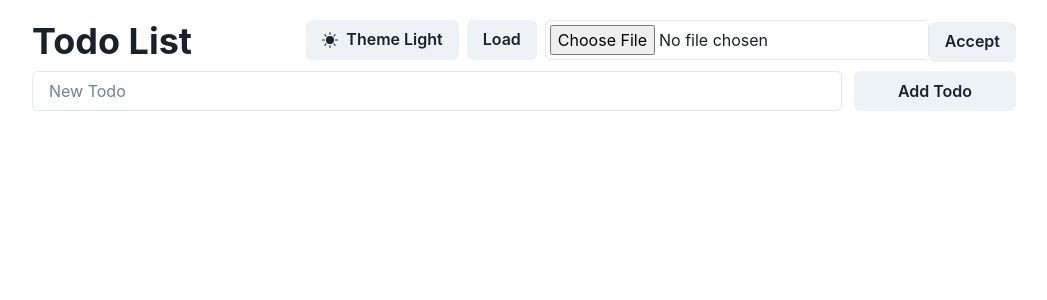
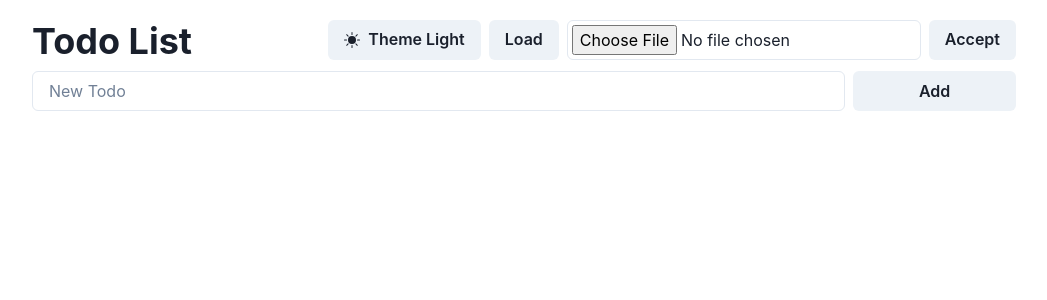
Before and after one commit to NanoB0tt/Todos, a React (Vite) app: page / in a window 1280 px wide. Both pictures are taken after a click on the button "Load". Shown: the top 300 px of the page, without its empty margins (116-1163 px from the left). Built offline with nearby package versions, Linux system fonts and the light colour scheme.

Commit message:
added IvalidAlert

```diff
--- /dev/null
+++ b/src/components/InvalidTodoAlert/InvalidTodoAlert.tsx
@@ -0,0 +1,50 @@
+import { AlertDialog, AlertDialogBody, AlertDialogContent, AlertDialogFooter, AlertDialogHeader, AlertDialogOverlay, Button, Code, useDisclosure } from "@chakra-ui/react";
+import { useRef } from "react";
+
+interface Props {
+  isOpen: boolean;
+  onClose: () => void;
+}
+
+const InvalidTodoAlert = ({ isOpen, onClose }: Props) => {
+
+  const cancelRef = useRef<any>()
+
+  return (
+    <>
+      <AlertDialog
+        isOpen={isOpen}
+        leastDestructiveRef={cancelRef}
+        onClose={onClose}
+        isCentered
+        motionPreset="slideInBottom"
+      >
+        <AlertDialogOverlay>
+          <AlertDialogContent>
+            <AlertDialogHeader fontSize='lg' fontWeight='bold'>
+              Invalid Todo
+            </AlertDialogHeader>
+
+            <AlertDialogBody>
+              Try with something like:
+              <Code>
+                [&#123;
+                task: task1,
+                done: true
+                &#125;]
+              </Code>
+            </AlertDialogBody>
+
+            <AlertDialogFooter>
+              <Button colorScheme='red' onClick={onClose} ml={3}>
+                Delete
+              </Button>
+            </AlertDialogFooter>
+          </AlertDialogContent>
+        </AlertDialogOverlay>
+      </AlertDialog>
+    </>
+  )
+}
+
+export default InvalidTodoAlert;
--- a/src/components/LoadTodo/LoadTodo.tsx
+++ b/src/components/LoadTodo/LoadTodo.tsx
@@ -1,51 +1,50 @@
-import { ChangeEvent, useState } from "react";
-import { Button, Input } from "@chakra-ui/react";
+import { useState } from "react";
+import { Box, Button, Input, useDisclosure } from "@chakra-ui/react";
 import { shallow } from "zustand/shallow";
-import { nanoid } from "nanoid";
-import { Todo, UseTodoStore } from "../../stores/TodoStore";
+import { UseTodoStore } from "../../stores/TodoStore";
+import { handleFile, makeTodoFromLoad, validateTodo } from "../../utils/utils";
+import InvalidTodoAlert from "../InvalidTodoAlert/InvalidTodoAlert";
 
 
 const LoadTodo = () => {
 
   const [active, setActive] = useState(false);
-  const { loadTodo } = UseTodoStore((state) => ({ loadTodo: state.loadTodo }), shallow);
-
-  const handleFile = (e: ChangeEvent<HTMLInputElement>) => {
-    const reader = new FileReader();
-    reader.onload = () => {
-      const text = reader.result as string;
-      const result: Omit<Todo, "id">[] = JSON.parse(text);
-      const todo = insertNanoId(result);
-      loadTodo(todo);
-    }
-    if (e.target.files !== null) {
-      reader.readAsText(e.target.files[0])
-    }
-  }
-
-  const insertNanoId = (todos: Omit<Todo, "id">[]): Todo[] =>
-    todos.map(todo => ({
-      ...todo,
-      id: nanoid()
-    }));
-
+  const { isOpen, onOpen, onClose } = useDisclosure()
+  const { loadTodo, addTodoFromLoad, todosFromLoad } = UseTodoStore(
+    (state) => ({
+      loadTodo: state.loadTodo,
+      addTodoFromLoad: state.addTodoFromLoad,
+      todosFromLoad: state.todosFromLoad
+    }), shallow
+  );
 
   return (
-    <>
-      <Button onClick={() => setActive(!active)}>
+    <Box display={{ base: 'grid', sm: 'flex' }} width={["100%", "max"]} gap="0.5rem">
+      <Button onClick={() => setActive(!active)} width="100%">
         Load
       </Button>
+      <InvalidTodoAlert isOpen={isOpen} onClose={onClose} />
       {active && <>
         <form onSubmit={(e) => {
           e.preventDefault();
           setActive(!active);
-        }}>
-          <Input width="sm" type="file" accept=".json" p="1" onChange={(e) => handleFile(e)} />
+          !validateTodo(todosFromLoad) && onOpen()
+          validateTodo(todosFromLoad) && loadTodo(makeTodoFromLoad(todosFromLoad));
+        }} style={{ display: 'flex', gap: '0.5rem' }}>
+          <Input
+            width={["100%", "max-content"]}
+            type="file"
+            accept=".json"
+            p="1"
+            onChange={(e) => {
+              handleFile(e, addTodoFromLoad)
+            }}
+          />
           <Button type="submit">Accept</Button>
         </form>
       </>
       }
-    </>
+    </Box>
   )
 }
 
--- a/src/components/TodoAdd/TodoAdd.tsx
+++ b/src/components/TodoAdd/TodoAdd.tsx
@@ -15,9 +15,9 @@ const TodoAdd = () => {
   );
 
   return (
-    <Grid pt={2} templateColumns="5fr 1fr" columnGap="3" mb="5">
+    <Grid pt={2} templateColumns="5fr 1fr" columnGap="2" mb="5">
       <Input placeholder="New Todo" onChange={(e) => addNewTodo(e.target.value)} value={newTodo} />
-      <Button onClick={addTodo}>Add Todo</Button>
+      <Button onClick={addTodo}>Add</Button>
     </Grid>
   )
 
```
